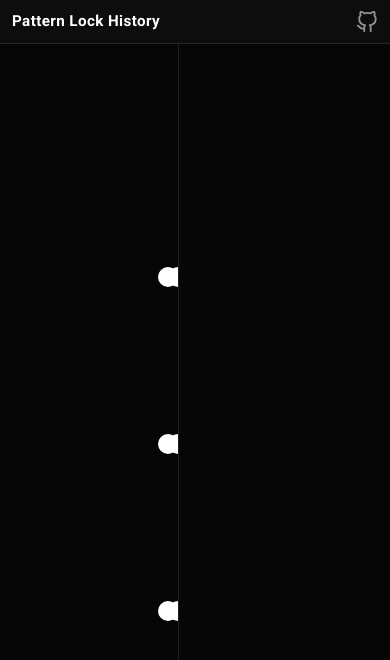
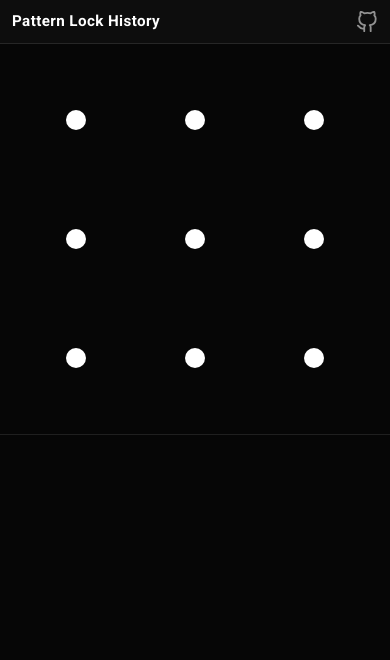
Before and after one commit to virgs/locker-hacker, a React (Vite) app: page / in a window 390 px wide. Shown: the top 660 px of the page. Built offline with nearby package versions, Linux system fonts and the light colour scheme.

Commit message:
Add Navbar component and FeedbackIndicator; refactor PatternHistory for improved layout and functionality

```diff
--- a/src/App.scss
+++ b/src/App.scss
@@ -1,4 +1,4 @@
-/* Override the flex-centering body reset from index.css so the app can own its layout */
+/* ── Desktop: no-scroll, fully contained layout ─────────────────────────── */
 html, body {
   height: 100%;
   margin: 0;
@@ -9,3 +9,18 @@ html, body {
 #root {
   height: 100%;
 }
+
+/* ── Mobile: allow page scroll, let content grow naturally ───────────────── */
+@media (max-width: 600px) {
+  html, body {
+    height: auto;
+    min-height: 100%;
+    overflow-x: hidden;
+    overflow-y: auto;
+  }
+
+  #root {
+    height: auto;
+    min-height: 100dvh;
+  }
+}
--- a/src/App.styled.tsx
+++ b/src/App.styled.tsx
@@ -1,10 +1,18 @@
 import styled from "styled-components";
+
+const MOBILE = "@media (max-width: 600px)";
 
 export const AppLayout = styled.div`
     display: flex;
     flex-direction: column;
     height: 100%;
     overflow: hidden;
+
+    ${MOBILE} {
+        height: auto;
+        min-height: 100dvh;
+        overflow: visible;
+    }
 `;
 
 export const ContentArea = styled.div`
@@ -13,6 +21,12 @@ export const ContentArea = styled.div`
     flex: 1;
     min-height: 0;
     overflow: hidden;
+
+    ${MOBILE} {
+        flex-direction: column;
+        flex: none;
+        overflow: visible;
+    }
 `;
 
 export const MainArea = styled.main`
@@ -25,6 +39,14 @@ export const MainArea = styled.main`
     overflow: hidden;
     box-sizing: border-box;
     padding-left: 220px; /* mirrors sidebar width so content sits at true viewport centre */
+
+    ${MOBILE} {
+        flex: none;
+        width: 100%;
+        height: auto;
+        padding: 16px;
+        overflow: visible;
+    }
 `;
 
 export const Sidebar = styled.aside`
@@ -53,4 +75,25 @@ export const Sidebar = styled.aside`
         background: rgba(255, 255, 255, 0.2);
         border-radius: 3px;
     }
+
+    ${MOBILE} {
+        width: 100%;
+        height: auto;
+        overflow-y: visible;
+        border-left: none;
+        border-top: 1px solid rgba(255, 255, 255, 0.1);
+        padding: 8px 16px;
+    }
 `;
+
+/** Constrains the active PatternLock to 500 px on desktop and to the
+ *  viewport width (minus padding) on mobile so it never overflows. */
+export const PatternLockSizer = styled.div`
+    width: 500px;
+    height: 500px;
+
+    ${MOBILE} {
+        width: calc(100vw - 32px);
+        height: calc(100vw - 32px);
+    }
+`;
--- a/src/App.tsx
+++ b/src/App.tsx
@@ -3,7 +3,7 @@ import './App.scss'
 import PatternLock from "./components/PatternLock.tsx";
 import PatternHistory from "./components/PatternHistory.tsx";
 import Navbar from "./components/Navbar.tsx";
-import { AppLayout, ContentArea, MainArea, Sidebar } from "./App.styled.tsx";
+import { AppLayout, ContentArea, MainArea, PatternLockSizer, Sidebar } from "./App.styled.tsx";
 import { CodeGenerator } from "./game/CodeGenerator.ts";
 import { GuessValidator } from "./game/GuessValidator.ts";
 
@@ -35,8 +35,9 @@ export const App = (): ReactElement => {
             <Navbar />
             <ContentArea>
                 <MainArea>
+                    <PatternLockSizer>
                         <PatternLock
-                        containerSize={500}
+                            containerSize="100%"
                             pointSize={20}
                             cols={config.cols}
                             rows={config.rows}
@@ -46,6 +47,7 @@ export const App = (): ReactElement => {
                             onChange={(pattern) => setPath(pattern)}
                             onFinish={() => onFinish()}
                         />
+                    </PatternLockSizer>
                 </MainArea>
                 <Sidebar>
                     <PatternHistory
```
Also changed, not shown: 2 other files (tests, documents, lock files or other folders). Lines whose indentation alone changed are shown as unchanged.
